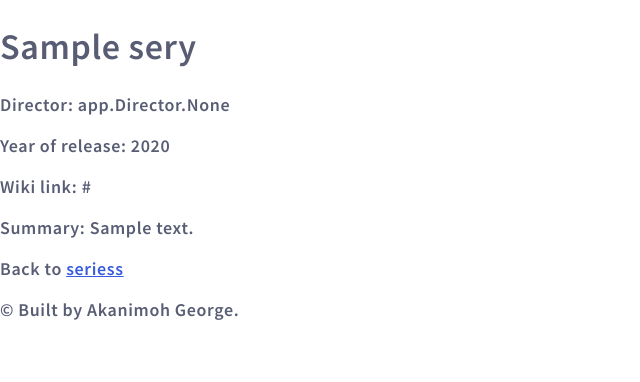
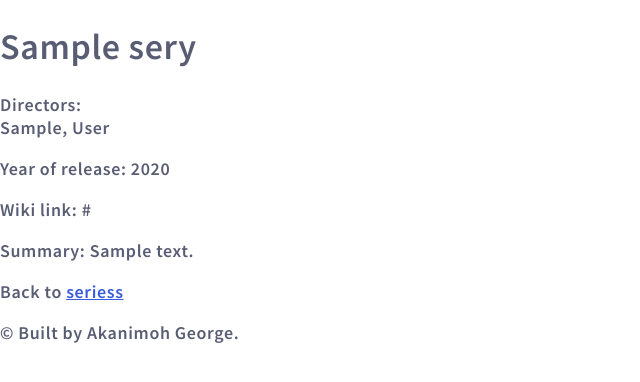
Before and after one commit to umjoji/dune_API, a Django app: page /series_details/1/ in a window 1280 px wide. Shown: the top 382 px of the page, without its empty margins (0-640 px from the left). Run offline with Django 4.2, Linux system fonts and the light colour scheme; tables that the repository leaves empty hold one stand-in row (values such as "Sample post"); some libraries are stand-ins or nearby versions.

Commit message:
More Bug fixes

```diff
--- a/dune_API/app/templates/comics_detail.html
+++ b/dune_API/app/templates/comics_detail.html
@@ -15,11 +15,11 @@
             <li>Unknown author</li>
         {% endfor %}
     </ul>
-    <ul> Illustrators:
+    <p></p><ul> Illustrators:
         {% for illustrator in illustrators %}
             <ul>{{ illustrator }}</a></ul>
             {% empty %}
-            <ul>Unknown author</ul>
+            <ul>Unknown illustrator</ul>
         {% endfor %}
     </ul>
     <p>Year of release: {{ comic.year_of_release }}</p>
--- a/dune_API/app/templates/series_detail.html
+++ b/dune_API/app/templates/series_detail.html
@@ -8,7 +8,11 @@
 
     <h1>{{ series.title }}</h1>
 
-    <p>Director: {{ series.director }}</p>
+    <ul>Directors:
+        {% for director in directors %}
+        <ul>{{ director }}</ul>
+        {% endfor %}
+    </ul>
     <p>Year of release: {{ series.year_of_release }}</p>
     <p>Wiki link: {{ series.wiki_url }}</p>
     <p>Summary: {{ series.summary }}</p>
--- a/dune_API/app/templates/short_stories.html
+++ b/dune_API/app/templates/short_stories.html
@@ -11,7 +11,7 @@
 
     <ul>
     {% for x in short_story %}
-        <li><a href="short_stories_details/{{ x.id }}">{{ x.title }}</a></li>
+        <li><a href="/short_stories_details/{{ x.id }}">{{ x.title }}</a></li>
         {% empty %}
         <li>No short stories</li>
     {% endfor %}
```
